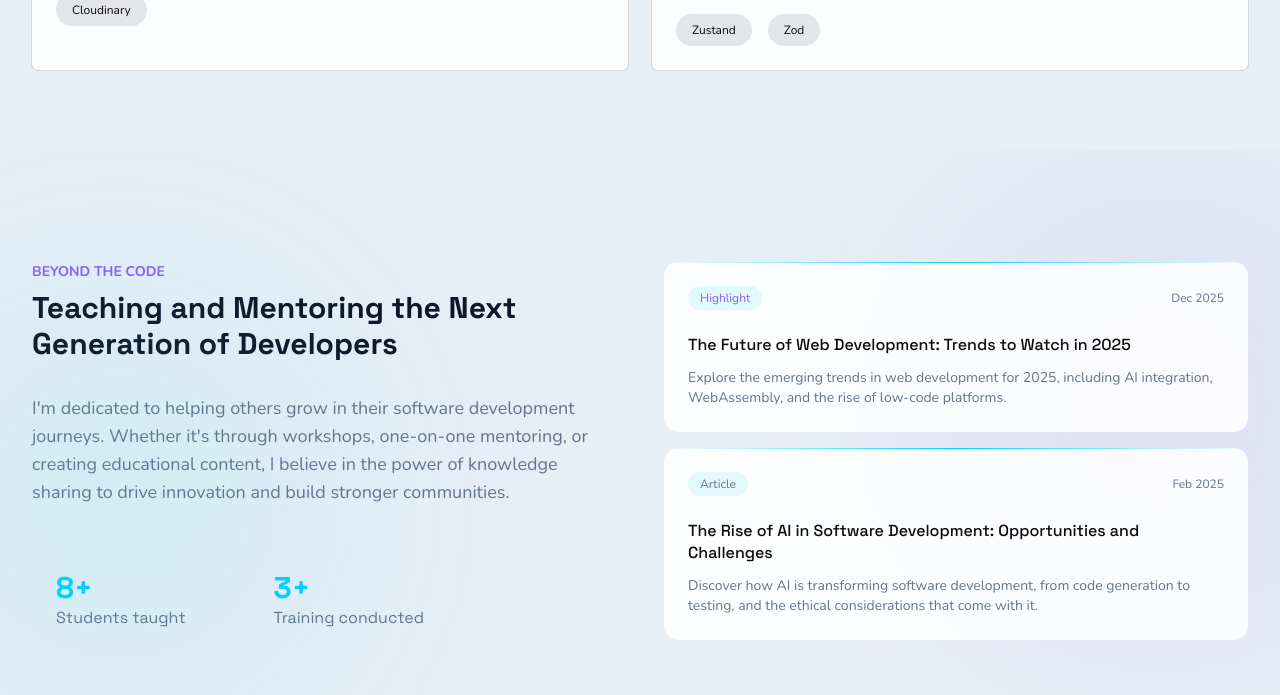
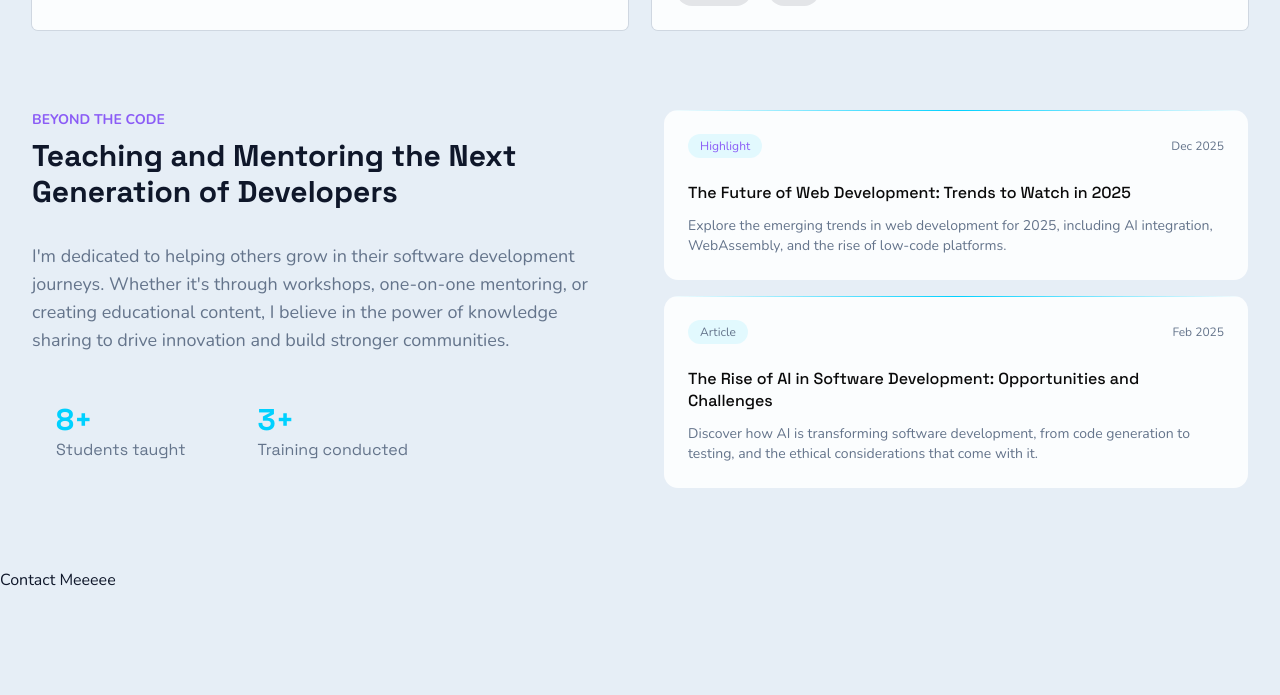
Before and after one commit to Ruqayah1204/my-portfolio, a Next.js app: page / in a window 1280 px wide. Shown: the part 2235-2930 px from the top of the page. After the commit the page ends 2867 px from the top, so only its background shows below. Built offline with nearby package versions, Linux system fonts and the light colour scheme.

Commit message:
padding size adjusted on about section

```diff
--- a/app/layout.tsx
+++ b/app/layout.tsx
@@ -30,12 +30,12 @@ export default function RootLayout({
     <html lang="en" className={`${nunito.variable} ${spaceGrotesk.variable}`} suppressHydrationWarning>
       <body className={cn("font-nunito antialiased")}>
         <ThemeProvider>
-          <Loader>
+          {/* <Loader> */}
             <Header/>
             <main>
               {children}
             </main>
-          </Loader>
+          {/* </Loader> */}
         </ThemeProvider>
 
       </body>
--- a/components/about.tsx
+++ b/components/about.tsx
@@ -7,9 +7,7 @@ interface ArticleProp {
     id: number;
     title: string;
     description: string;
-    link: string;
     date: string
-    image: string
 }
 
 const timeline = [
@@ -27,11 +25,11 @@ const timeline = [
 
 export const About = () => {
     return (
-        <section className="relative overflow-hidden py-28">
-            <div className="absolute top-1/4 -left-20 w-100 h-100 bg-primary/10 blur-[120px] rounded-full pointer-events-none" />
-            <div className="absolute bottom-1/4 -right-20 w-100 h-100 bg-accent/10 blur-[120px] rounded-full pointer-events-none" />
+        <section className="relative overflow-hidden py-10">
+            {/* <div className="absolute top-1/4 -left-20 w-100 h-100 bg-primary/10 blur-[120px] rounded-full pointer-events-none" />
+            <div className="absolute bottom-1/4 -right-20 w-100 h-100 bg-accent/10 blur-[120px] rounded-full pointer-events-none" /> */}
 
-            <div className="container mx-auto px-4 lg:px-8 grid grid-cols-12 gap-12">
+            <div className="container mx-auto px-8 grid grid-cols-12 md:gap-12">
                 <div className="col-span-12 lg:col-span-6">
                     <div className="pb-8 space-y-2">
                         <p className="text-sm font-bold uppercase text-accent">Beyond the Code</p>
@@ -40,9 +38,9 @@ export const About = () => {
                     <p className="text-lg text-muted-foreground">
                         I&apos;m dedicated to helping others grow in their software development journeys. Whether it&apos;s through workshops, one-on-one mentoring, or creating educational content, I believe in the power of knowledge sharing to drive innovation and build stronger communities.
                     </p>
-                    <div className="flex gap-6 mt-8 flex-wrap font-space-grotesk">
+                    <div className="flex gap-1 md:gap-6 mt-8 flex-wrap font-space-grotesk">
                         {timeline.map((item) => (
-                            <div key={item.id} className="inline-block  py-4 px-6 rounded-lg mt-4 mr-4">
+                            <div key={item.id} className="inline-block py-4 px-6">
                                 <h3 className="text-3xl font-bold text-primary">{item.stats}</h3>
                                 <p className="text-muted-foreground">{item.title}</p>
                             </div>
--- a/components/hero-section.tsx
+++ b/components/hero-section.tsx
@@ -5,7 +5,7 @@ import { personalData } from "@/app/utils/portfolio-data/personal-data"
 
 export const HeroSection = () => {
     return (
-        <section className="container mx-auto min-h-[50vh] lg:min-h-screen flex flex-col justify-center item-center relative overflow-hidden px-8">
+        <section className="container mx-auto min-h-[50vh] lg:min-h-screen flex flex-col justify-center item-center relative overflow-hidden px-8 bg-">
             <div className="hero-bg"/>
                 <div className="relative z-10 max-w-4xl lg:px-8">
                     <h1 className="text-5xl md:text-6xl leading-[1.1] font-space-grotesk font-bold tracking-tight mb-6"
--- a/components/project-section.tsx
+++ b/components/project-section.tsx
@@ -2,6 +2,7 @@ import Image from "next/image";
 import { Card, CardContent, CardDescription, CardTitle } from "./ui/card";
 import { CodeXml, Globe } from "lucide-react";
 import { projectData } from "@/app/utils/portfolio-data/projects";
+import Link from "next/link";
 
 interface ProjectProp {
     id: number;
@@ -16,7 +17,7 @@ interface ProjectProp {
 
 export const FeaturedProject = () => {
     return (
-        <section className="container mx-auto relative overflow-hidden py-20 px-8">
+        <section className="container mx-auto relative overflow-hidden py-10 px-8">
             <div className="pb-8">
                 <h2 className="text-3xl font-bold">Featured Projects</h2>
             </div>
@@ -45,12 +46,12 @@ const ProjectCard = (project : ProjectProp) => {
                 <div className="flex items-center justify-between">
                     <CardTitle>{project.name}</CardTitle>
                     <div className="flex gap-4 items-center">
-                        <a href={project.code} target="_blank" rel="noopener noreferrer" className="bg-primary/10 text-primary p-3 rounded-full inline-flex items-center border hover:border-primary transition-colors duration-500 group">
+                        <Link href={project.code} target="_blank" rel="noopener noreferrer" className="bg-primary/10 text-primary p-3 rounded-full inline-flex items-center border hover:border-primary transition-colors duration-500 group">
                             <CodeXml className="inline-block group-hover:skew-x-18 transition-all duration-500" size={20}  />
-                        </a>
-                        <a href={project.demo} target="_blank" rel="noopener noreferrer" className="bg-primary text-background p-3 rounded-full inline-flex items-center">
+                        </Link>
+                        <Link href={project.demo} target="_blank" rel="noopener noreferrer" className="bg-primary text-background p-3 rounded-full inline-flex items-center">
                             <Globe className="inline-block" size={20}  />
-                        </a>
+                        </Link>
                     </div>
                 </div>
                 <CardDescription>{project.description}</CardDescription>
```
